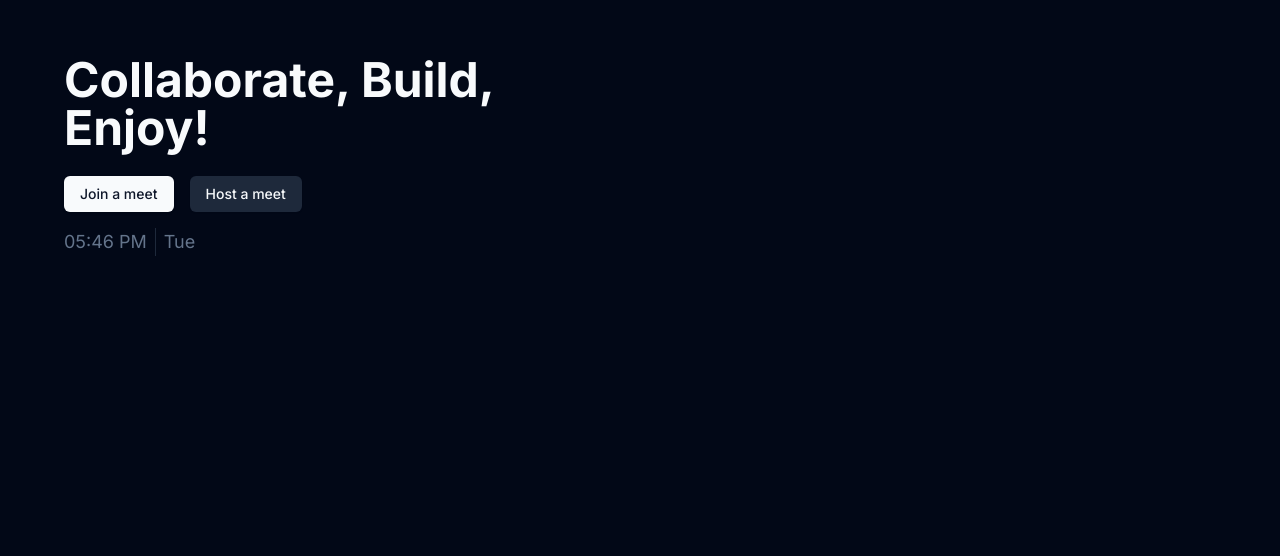
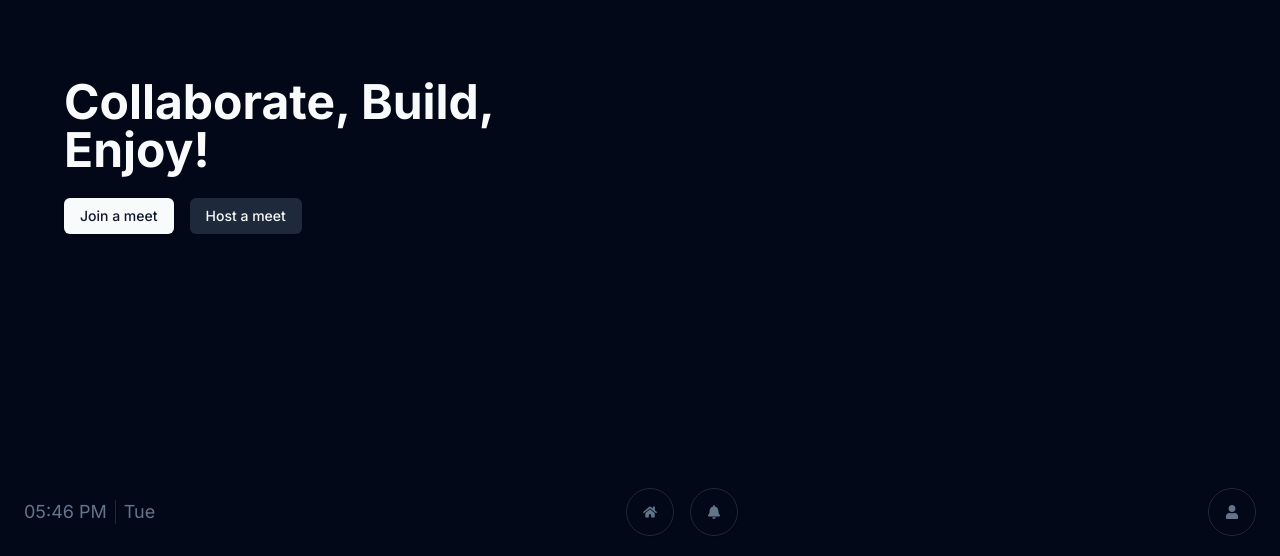
Before and after one commit to Unsorted-Wings/video-conferencing-app, a Next.js app: page /home in a window 1280 px wide. Shown: the part 244-800 px from the top of the page. Built offline with nearby package versions, Linux system fonts and the light colour scheme.

Commit message:
added more components

```diff
--- /dev/null
+++ b/app/home/navbar.tsx
@@ -0,0 +1,58 @@
+"use client"
+
+import React, { useState, useEffect } from 'react';
+import { FaHome, FaUser, FaBell } from 'react-icons/fa';
+import { Separator } from '@/components/ui/separator';
+import { Button } from '@/components/ui/button';
+
+const BottomNavbar = () => {
+    // State to store the current time
+    const [currentTime, setCurrentTime] = useState(new Date());
+
+    // Function to update the current time
+    const updateCurrentTime = () => {
+        setCurrentTime(new Date());
+    };
+
+    // Effect to update the time every minute
+    useEffect(() => {
+        const intervalId = setInterval(updateCurrentTime, 60000); // Update every minute
+
+        // Cleanup function to clear the interval on component unmount
+        return () => clearInterval(intervalId);
+    }, []);
+
+    // Function to get the day of the week
+    const getDayOfWeek = () => {
+        const daysOfWeek = ['Sun', 'Mon', 'Tue', 'Wed', 'Thu', 'Fri', 'Sat'];
+        return daysOfWeek[currentTime.getDay()];
+    };
+
+  return (
+    <nav className="fixed bottom-5 left-0 right-0 flex px-6 justify-between items-center">
+        <div className="flex  text-slate-500 text-lg items-center">
+            {currentTime.toLocaleTimeString([], { hour: '2-digit', minute: '2-digit' })}
+            <Separator orientation="vertical" className=" h-6 mx-2" />
+            {getDayOfWeek()}
+        </div>
+
+      <div className="flex w-fit text-slate-500 space-x-4">
+        <Button variant="outline" className="w-12 h-12 rounded-full ">
+          <FaHome />
+        </Button>
+
+        <Button variant="outline" className="w-12 h-12 rounded-full ">
+          <FaBell />
+        </Button>
+      </div>
+
+      <div className="flex  text-slate-500 text-lg items-center">
+        <Button variant="outline" className="w-12 h-12 rounded-full ">
+          <FaUser />
+        </Button>
+        </div>
+    </nav>
+  );
+};
+
+export default BottomNavbar;
--- a/app/home/page.tsx
+++ b/app/home/page.tsx
@@ -1,51 +1,28 @@
-"use client"
-
 import { Button } from '@/components/ui/button';
-import { Separator } from '@/components/ui/separator';
-import React, { useState, useEffect } from 'react';
-import Link from 'next/link';
-import Join from './join';
+import React from 'react';
+import Navbar from './navbar';
+// import {Join} from "@/app/home/join"
 
 const LandingPage = () => {
-    // State to store the current time
-    const [currentTime, setCurrentTime] = useState(new Date());
 
-    // Function to update the current time
-    const updateCurrentTime = () => {
-        setCurrentTime(new Date());
-    };
-
-    // Effect to update the time every minute
-    useEffect(() => {
-        const intervalId = setInterval(updateCurrentTime, 60000); // Update every minute
-
-        // Cleanup function to clear the interval on component unmount
-        return () => clearInterval(intervalId);
-    }, []);
-
-    // Function to get the day of the week
-    const getDayOfWeek = () => {
-        const daysOfWeek = ['Sun', 'Mon', 'Tue', 'Wed', 'Thu', 'Fri', 'Sat'];
-        return daysOfWeek[currentTime.getDay()];
-    };
 
     return (
-        <div className="flex min-h-screen p-8">
+        <div className="flex min-h-screen px-8">
+            <Navbar/>
+
             <div className="flex flex-col justify-center w-1/2 p-8">
                 <h1 className="text-5xl font-bold mb-2">Collaborate, Build, Enjoy!</h1>
                 <div className="mt-4">
                     <Button className="mr-4">Join a meet</Button>
                     <Button variant="secondary">Host a meet</Button>
                 </div>
+            {/* <Join /> */}
 
-                <div className="flex mt-4 text-slate-500 text-lg items-center">
-                    {currentTime.toLocaleTimeString([], { hour: '2-digit', minute: '2-digit' })}
-                    <Separator orientation='vertical' className='mx-2' />
-                    {getDayOfWeek()}
-                </div>
+
 
             </div>
         </div>
+
     );
 };
 
--- a/app/login/page.tsx
+++ b/app/login/page.tsx
@@ -17,7 +17,7 @@ import {
   TabsTrigger,
 } from "@/components/ui/tabs"
 import { Separator } from "@/components/ui/separator"
-import { FaGoogle } from "react-icons/fa6";
+import { FaGoogle, FaGithub } from "react-icons/fa6";
 import React from 'react'
 
 const page = () => {
@@ -30,7 +30,7 @@ const page = () => {
             <TabsTrigger value="signup">Sign Up</TabsTrigger>
           </TabsList>
           <TabsContent value="signin">
-              <Card>
+            <Card className="shadow-2xl shadow-slate-900 bg-slate-900 bg-opacity-10">
               <CardHeader>
                 <CardTitle>Sign In</CardTitle>
                 <CardDescription>
@@ -50,19 +50,24 @@ const page = () => {
               <CardFooter className="flex flex-col">
                 <Button className="w-full">Sign In</Button>
                 <div className="w-full flex justify-center mt-6 mb-4">
-                    <Separator className="w-1/3"/>
+                  <Separator className="w-[30%]" />
                   <span className="text-[10px] text-slate-500 w-fit mx-4 -mt-1 uppercase">or continue with</span>
-                    <Separator className="w-1/3"/>
+                  <Separator className="w-[30%]" />
                 </div>
-                  <Button variant="outline" className="w-12 h-12 rounded-full">
-                    <FaGoogle />
+                <div className="flex justify-center space-x-4">
+                  <Button variant="outline" className="w-12 h-12 rounded-full p-0">
+                    <FaGoogle className="text-lg" />
                   </Button>
+                  <Button variant="outline" className="w-12 h-12 rounded-full p-0">
+                    <FaGithub className="text-xl" />
+                  </Button>
+                </div>
 
               </CardFooter>
             </Card>
           </TabsContent>
           <TabsContent value="signup">
-              <Card>
+            <Card className="shadow-2xl shadow-slate-900 bg-slate-900 bg-opacity-10">
               <CardHeader>
                 <CardTitle>Sign Up</CardTitle>
                 <CardDescription>
@@ -75,24 +80,26 @@ const page = () => {
                   <Input id="signUpName" />
                 </div>
                 <div className="space-y-1">
-                    <Label htmlFor="signUpUsername">Username</Label>
-                    <Input id="signUpUsername" />
-                  </div>
-                  <div className="space-y-1">
-                    <Label htmlFor="signUpPassword">Password</Label>
-                    <Input id="signUpPassword" type="password" />
+                  <Label htmlFor="signUpEmail">Email</Label>
+                  <Input id="signUpEmail" type="email" />
                 </div>
               </CardContent>
               <CardFooter className="flex flex-col">
                 <Button className="w-full">Sign Up</Button>
-                  <div className="flex m-4">
-                    <Separator />
-                    Sign Up with
-                    <Separator />
+                <div className="w-full flex justify-center mt-6 mb-4">
+                  <Separator className="w-[30%]" />
+                  <span className="text-[10px] text-slate-500 w-fit mx-4 -mt-1 uppercase">or continue with</span>
+                  <Separator className="w-[30%]" />
                 </div>
-                  <Button variant="outline" className="w-12 h-12 rounded-full">
-                    <FaGoogle />
+                <div className="flex justify-center space-x-4">
+                  <Button variant="outline" className="w-12 h-12 rounded-full p-0">
+                    <FaGoogle className="text-lg" />
                   </Button>
+                  <Button variant="outline" className="w-12 h-12 rounded-full p-0">
+                    <FaGithub className="text-xl" />
+                  </Button>
+                </div>
+
               </CardFooter>
             </Card>
           </TabsContent>
```
Lines whose indentation alone changed are shown as unchanged.
